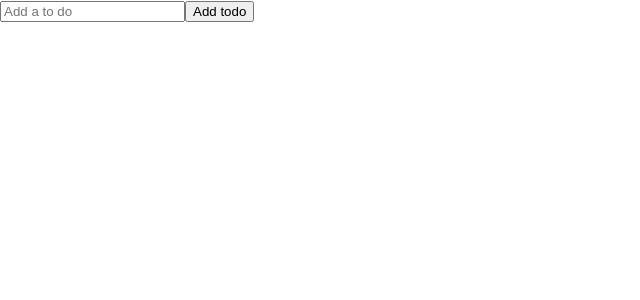
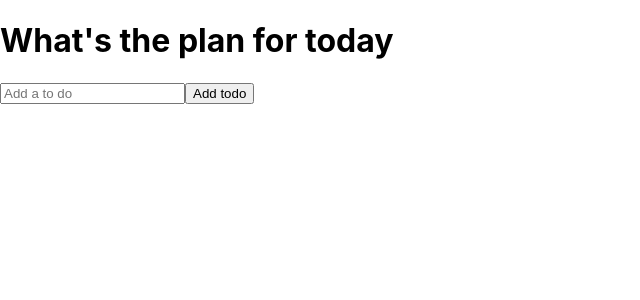
Before and after one commit to DjangoKerger/todolist2, a React (Create React App) app in the folder marchtodo/: page / in a window 1280 px wide. Shown: the top 300 px of the page, without its empty margins (0-640 px from the left). Built offline with nearby package versions, Linux system fonts and the light colour scheme.

Commit message:
frame of to do list

```diff
--- a/marchtodo/src/App.js
+++ b/marchtodo/src/App.js
@@ -1,10 +1,10 @@
 import React from 'react';
-import TodoForm from './components/TodoForm';
+import TodoList from './components/TodoList';
 
 function App() {
   return (
     <div className="todo-app">
-      <TodoForm />
+      <TodoList />
     </div>
   );
 }
--- a/marchtodo/src/components/TodoList.js
+++ b/marchtodo/src/components/TodoList.js
@@ -1,8 +1,22 @@
-import React from 'react';
+import React, { useState } from 'react';
+import TodoForm from './TodoForm'
 
-const TodoList() {
+const TodoList = () => {
+    const [todos,setTodos] = useState([])
+
+    const addTodo = todo => {
+        if(!todo.text ||/^\s*$/.test(todo.text)) {
+            return
+        }
+
+        const newTodos = [todo, ...todos]
+
+        setTodos(newTodos)
+    }
     return (
         <div>
+            <h1>What's the plan for today</h1>
+            <TodoForm onSubmit={addTodo}/>
         </div>
     )
 }
```
